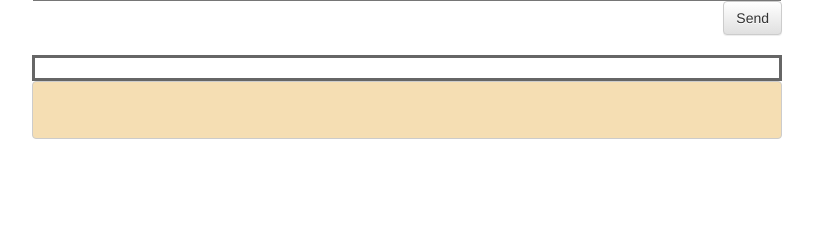
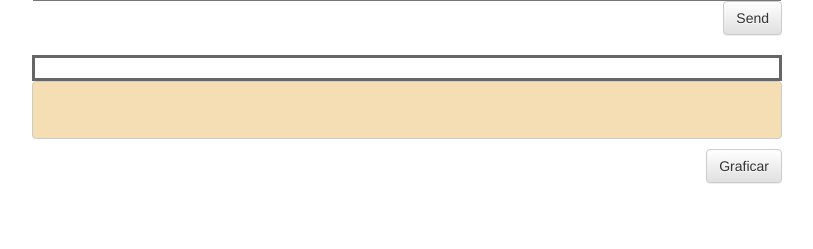
Before and after one commit to LucianoFromTrelew/Vimthon, a Flask app: template vimthon/templates/vimthon/main.html in a window 1280 px wide. Shown: the part 529-778 px from the top of the page, without its empty margins (38-851 px from the left). Run offline with Flask 2, Linux system fonts and the light colour scheme; the template is opened without the code that fills it: values that come from a table or form of the project are taken from there, others are empty; some libraries are stand-ins or nearby versions.

Commit message:
boton para graficar arriba del grafico así no se va

```diff
--- a/vimthon/templates/vimthon/main.html
+++ b/vimthon/templates/vimthon/main.html
@@ -19,6 +19,7 @@
     <pre id="code_editor" contenteditable="true" style="background:wheat"><code>
     </code></pre>
 
+    <button id="graficarBtn" type="submit" class="save btn btn-default">Graficar</button>
     <div id="graph">
 
     </div>
```
